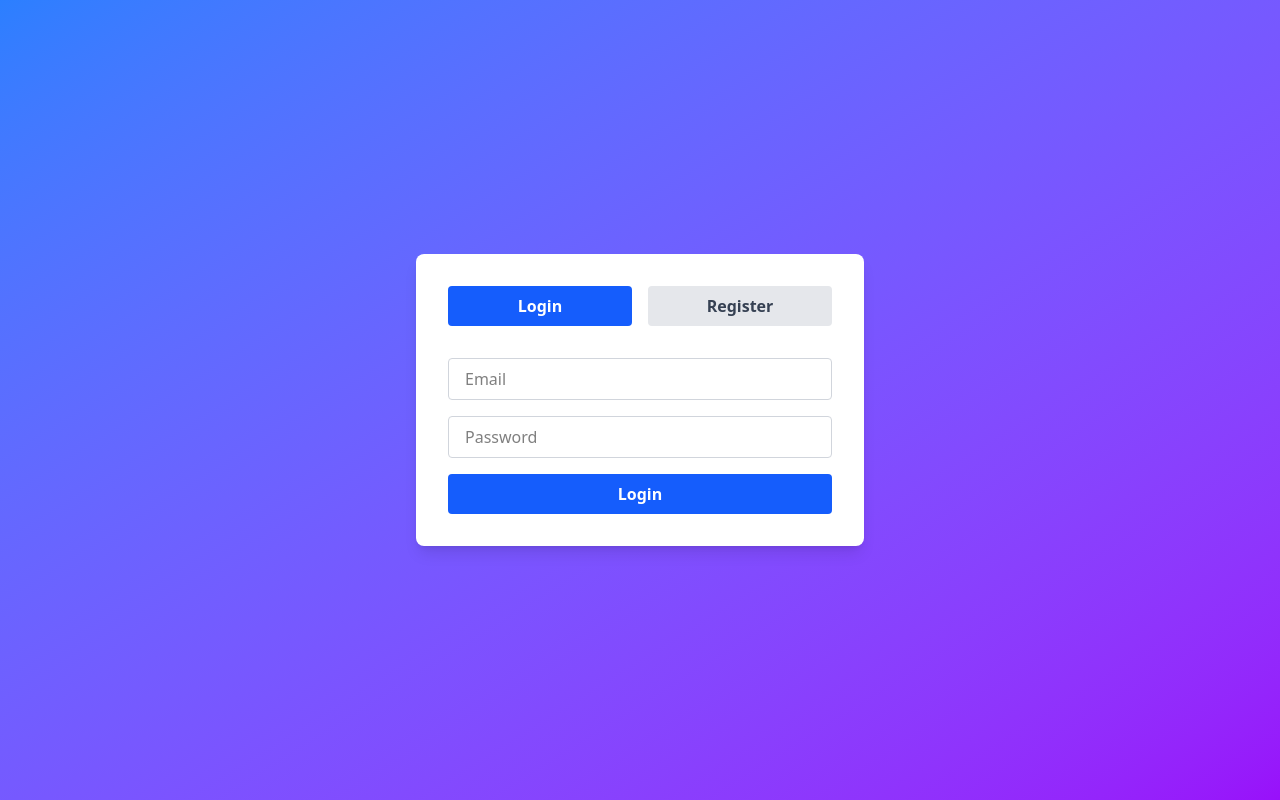
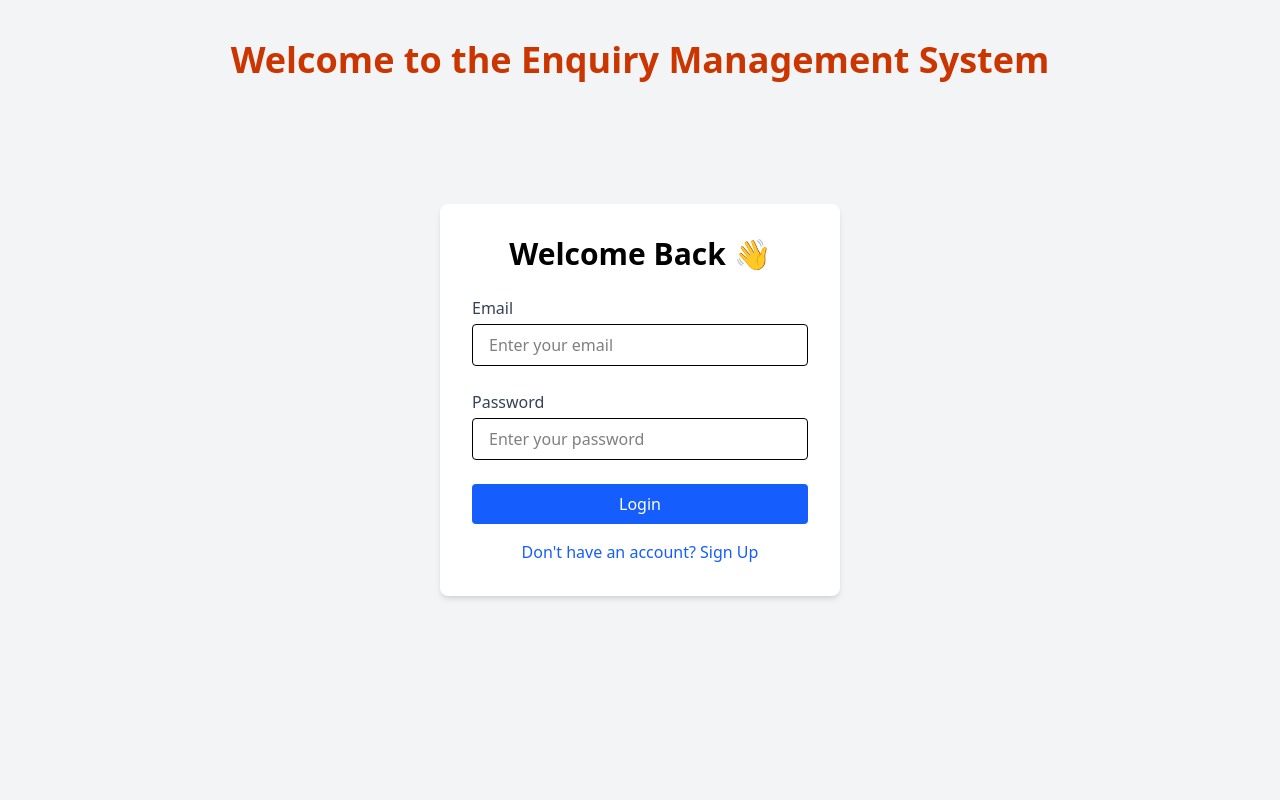
Before and after one commit to ItMeDeepak022/Frontend_Deploy, a React (Vite) app: page / in a window 1280 px wide. Built offline with nearby package versions, Linux system fonts and the light colour scheme.

Commit message:
Frontend Update

```diff
--- /dev/null
+++ b/src/Protected.jsx
@@ -0,0 +1,13 @@
+import { Navigate } from "react-router";
+
+
+export default function ProtectedRoute({ children }) {
+
+  const token = localStorage.getItem("token");
+
+  if (!token) {
+    return <Navigate to="/" replace />;
+  }
+
+  return children;
+}
--- a/src/common/Header.jsx
+++ b/src/common/Header.jsx
@@ -6,10 +6,14 @@ import { toast, ToastContainer } from 'react-toastify';
 
 export default function Header() {
 
+    let data = localStorage.getItem('firstletter')
+    let value = data.charAt(0)
+
 
     let navigate = useNavigate()
-    let LogOut = (e) => {
+    let LogOut = () => {
 
+        localStorage.removeItem('token')
         setTimeout(() => {
             navigate('/')
         }, 600);
@@ -23,11 +27,11 @@ export default function Header() {
             <header className="sticky top-0 bg-black ">
                 <ToastContainer />
                 <div className="max-w-7xl mx-auto px-6 py-4 flex items-center lg:justify-between justify-between">
-                    <h1 className="lg:text-4xl text-3xl font-bold text-white text-[bold]">Welcome  </h1>
+                    <h1 className="lg:text-4xl text-3xl font-bold text-white text-[bold]"> Welcome <p className='md:inline-block hidden text-[30px] text-orange-700'>, {`${data}`} </p>  </h1>
 
                     <div className="flex items-center gap-6">
-                        <div className="w-12 h-12 rounded-full border-2 border-cyan-400 bg-gradient-to-br from-cyan-300 to-blue-500 flex items-center justify-center">
-                            <span className="text-white font-semibold text-lg">U</span>
+                        <div className="w-12 h-12 rounded-full bg-orange-700 border-3 border-[cyan]  flex items-center justify-center">
+                            <span className="text-[cyan] font-bold  text-[28px]"> {value} </span>
                         </div>
 
                         <LuLogOut onClick={LogOut} className=" text-3xl text-white
--- a/src/common/Login.jsx
+++ b/src/common/Login.jsx
@@ -1,4 +1,4 @@
-import React from 'react'
+import axios from 'axios';
 import { useState } from 'react';
 import { useNavigate } from 'react-router';
 import { toast, ToastContainer } from 'react-toastify';
@@ -6,77 +6,138 @@ import { toast, ToastContainer } from 'react-toastify';
 export default function Login() {
 
     const [isLogin, setIsLogin] = useState(true);
- let navigate=useNavigate()
-    let loginDone=(e)=>{
+
+    let navigate = useNavigate()
+
+    let loginDone = (e) => {
         e.preventDefault()
+        let obj = {
+            name: e.target.name.value || '',
+            email: e.target.email.value,
+            password: e.target.password.value
+        }
 
+
+
+        {isLogin ?
+
+
+            axios.post("http://localhost:5000/admin/login", obj)
+            .then((res => res.data))
+            .then((finalRes) => {
+                console.log(finalRes);
+                if (finalRes.status) {
+                    // localStorage.setItem( key    ,  value )
+                                        //   arg1   ,  ag2
+                    localStorage.setItem("token", finalRes.token);
+                    localStorage.setItem('firstletter',finalRes.Fletter)
+                    toast.success(finalRes.message)
+                    e.target.reset()
                     setTimeout(() => {
                         navigate('/home')
-        },600);
-        toast.success("Login Successfully..")
+                    },1200);
                 }
+                else {
+                    toast.error(finalRes.message)
+                }
+            })
+
+            :
+
+             axios.post("http://localhost:5000/admin/registration", obj)
+            .then((res => res.data))
+            .then((finalRes) => {
+                console.log(finalRes);
+                if (finalRes.status) {
+                    // localStorage.setItem( key    ,  value )
+                                        //   arg1   ,  ag2
+                    localStorage.setItem("token", finalRes.token);
+                    toast.success(finalRes.message)
+                    e.target.reset()
+                }
+                else {
+                    toast.error(finalRes.message)
+                }
+            })
+
+        }
+
+
+
+    }
+
+
     return (
         < >
+            <ToastContainer />
+            <div className="min-h-screen flex items-center justify-center bg-gray-100">
+                <h1 className='absolute text-4xl text-orange-700 font-semibold top-10'>Welcome to the Enquiry Management System</h1>
 
-        <div className="min-h-screen bg-gradient-to-br from-blue-500 to-purple-600 flex items-center justify-center p-4">
-            {/* Header */}
-             <ToastContainer/>
-            <div className="bg-white rounded-lg shadow-lg w-full max-w-md p-8">
-                {/* Toggle Buttons */}
-                <div className="flex gap-4 mb-8">
+                <div className="bg-white p-8 rounded-lg shadow-md w-[400px]  max-w-md">
+                    <h2 className="text-3xl font-bold mb-6 text-center">
+                        {isLogin ? "Welcome Back 👋" : "Create an Account"}
+                    </h2>
+                    <form onSubmit={loginDone} className="space-y-6 w-full">
+                        {!isLogin && (
+                            <div>
+                                <label className="block mb-1 text-gray-700" htmlFor="name">
+                                    Name
+                                </label>
+                                <input
+                                    type="text"
+                                    name="name"
+                                    id="name"
+                                    className="w-full px-4 py-2 border rounded focus:outline-none focus:ring-2 focus:ring-blue-400"
+                                    placeholder="Enter your name"
+                                    required
+                                />
+                            </div>
+                        )}
+                        <div>
+                            <label className="block mb-1 text-gray-700" htmlFor="email">
+                                Email
+                            </label>
+                            <input
+                                type="email"
+                                name="email"
+                                id="email"
+                                className="w-full px-4 py-2 border rounded focus:outline-none focus:ring-2 focus:ring-blue-400"
+                                placeholder="Enter your email"
+                                required
+                            />
+                        </div>
+                        <div>
+                            <label className="block mb-1 text-gray-700" htmlFor="password">
+                                Password
+                            </label>
+                            <input
+                                type="password"
+                                name="password"
+                                id="password"
+                                className="w-full px-4 py-2 border rounded focus:outline-none focus:ring-2 focus:ring-blue-400"
+                                placeholder="Enter your password"
+                                required
+                            />
+                        </div>
                         <button
-                        onClick={() => setIsLogin(true)}
-                        className={`flex-1 py-2 font-semibold rounded ${
-                            isLogin ? 'bg-blue-600 text-white' : 'bg-gray-200 text-gray-700'
-                        }`}
+                            type="submit"
+                            className="w-full bg-blue-600 text-white py-2 rounded hover:bg-blue-700 transition"
                         >
-                        Login
+                            {isLogin ? "Login" : "Sign Up"}
                         </button>
+                    </form>
+                    <div className="mt-4 text-center">
                         <button
-                        onClick={() => setIsLogin(false)}
-                        className={`flex-1 py-2 font-semibold rounded ${
-                            !isLogin ? 'bg-blue-600 text-white' : 'bg-gray-200 text-gray-700'
-                        }`}
+                            className="text-blue-600 hover:underline"
+                            onClick={() => setIsLogin(!isLogin)}
+                            type="button"
                         >
-                        Register
+                            {isLogin
+                                ? "Don't have an account? Sign Up"
+                                : "Already have an account? Login"}
                         </button>
                     </div>
-
-                {/* Form */}
-                <form onSubmit={loginDone} className="space-y-4">
-                    {!isLogin && (
-                        <input
-                            type="text"
-                            required
-                            placeholder="Full Name"
-                            className="w-full px-4 py-2 border border-gray-300 rounded focus:outline-none focus:ring-2 focus:ring-blue-600"
-                        />
-                    )}
-                    <input
-                        type="email"
-                        required
-                        placeholder="Email"
-                        className="w-full px-4 py-2 border border-gray-300 rounded focus:outline-none focus:ring-2 focus:ring-blue-600"
-                    />
-                    <input
-                        type="password"
-                        placeholder="Password"
-                        className="w-full px-4 py-2 border border-gray-300 rounded focus:outline-none focus:ring-2 focus:ring-blue-600"
-                    />
-                    {!isLogin && (
-                        <input
-                            type="password"
-                            placeholder="Confirm Password"
-                            className="w-full px-4 py-2 border border-gray-300 rounded focus:outline-none focus:ring-2 focus:ring-blue-600"
-                        />
-                    )}
-                    <button
-                        type="submit"
-                        className="w-full bg-blue-600 text-white py-2 rounded font-semibold hover:bg-blue-700"
-                    >
-                        {isLogin ? 'Login' : 'Register'}
-                    </button>
-                </form>
+                    <ToastContainer />
                 </div>
             </div>
 
--- a/src/main.jsx
+++ b/src/main.jsx
@@ -5,14 +5,25 @@ import Home from './pages/Home'
 import { BrowserRouter, Route, Routes } from 'react-router'
 import Update from './pages/Update'
 import Login from './common/Login'
+import ProtectedRoute from './Protected'
 
 
 createRoot(document.getElementById('root')).render(
   <BrowserRouter>
     <Routes>
+
       <Route path='/' element={<Login />} />
-      <Route path='/home' element={<Home />} />
-      <Route path='/update' element={<Update />} />
+
+      <Route
+        path='/home'
+        element={<ProtectedRoute> <Home /> </ProtectedRoute> }
+      />
+
+      <Route
+        path='/update'
+        element={<ProtectedRoute> <Update /> </ProtectedRoute>}
+
+      />
 
 
 
--- a/src/pages/Update.jsx
+++ b/src/pages/Update.jsx
@@ -62,7 +62,7 @@ export default function Update() {
     }, [state])
 
 
-    console.log(state);
+
 
     return (
         <>
```
Lines whose indentation alone changed are shown as unchanged.
